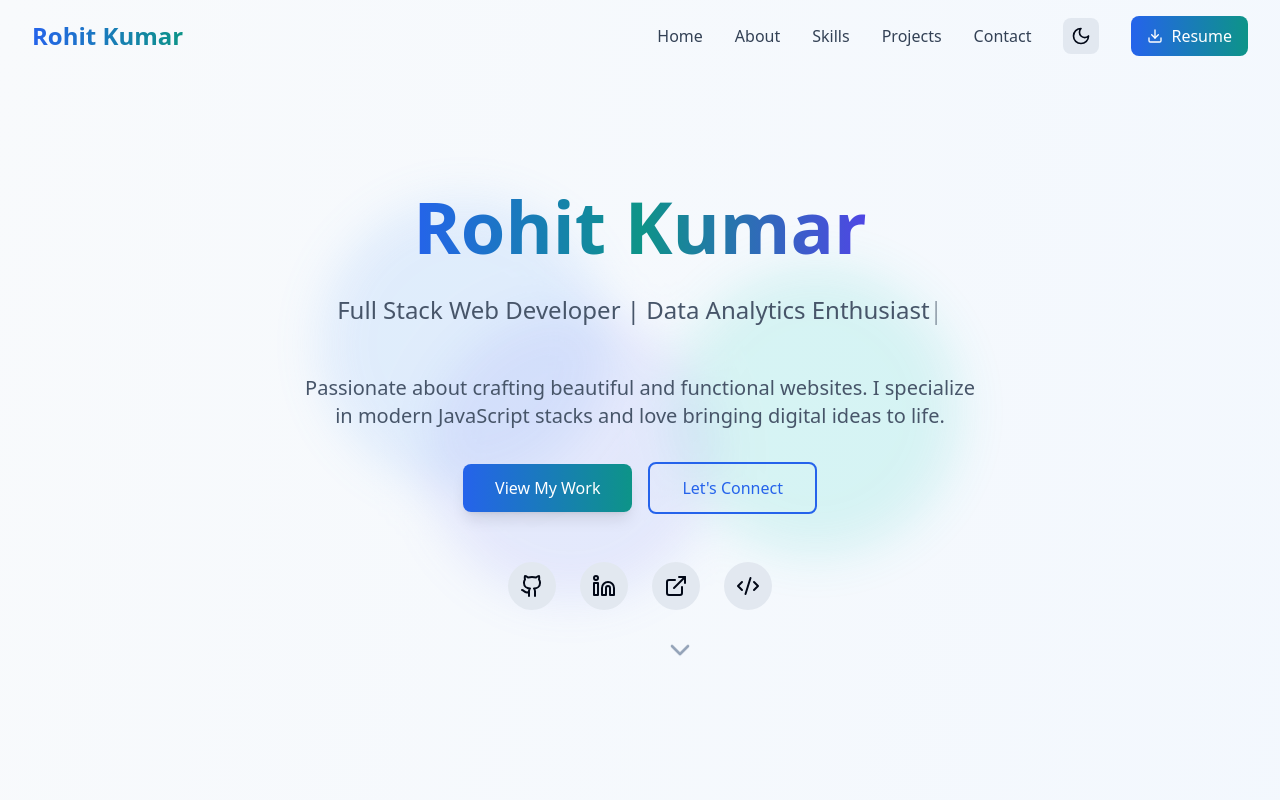
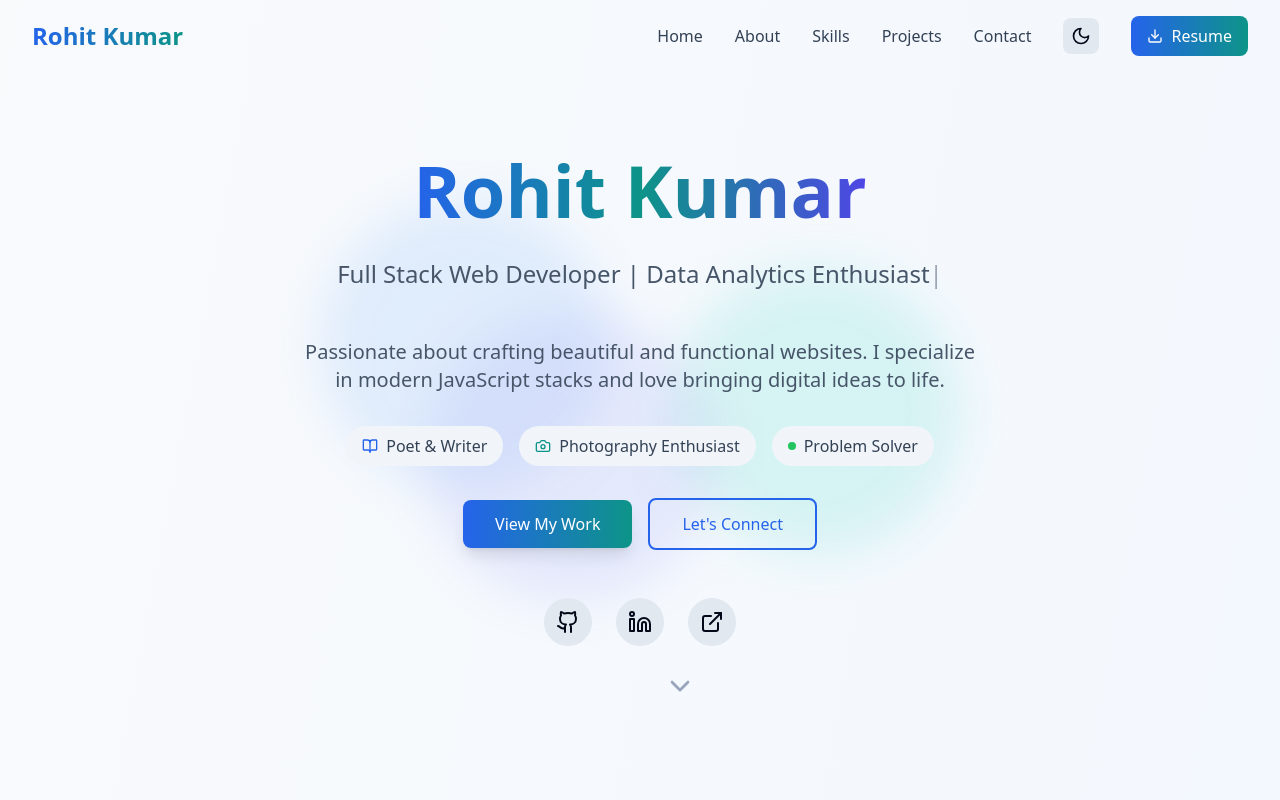
Before and after one commit to Rohitk6150/rohit-kumar-folio-craft, a React (Vite) app: page / in a window 1280 px wide. Shown: the top 800 px of the page. Built offline with nearby package versions, Linux system fonts and the light colour scheme.

Commit message:
Remove Coding Ninjas icon and add highlights
Removed Coding Ninjas icon from the hero section. Added a highlights section with interests and a random achievement.

```diff
--- a/src/components/HeroSection.tsx
+++ b/src/components/HeroSection.tsx
@@ -1,6 +1,6 @@
 
 import React, { useState, useEffect } from 'react';
-import { ChevronDown, Github, Linkedin, ExternalLink, Code2 } from 'lucide-react';
+import { ChevronDown, Github, Linkedin, ExternalLink, BookOpen, Camera } from 'lucide-react';
 
 const HeroSection = () => {
   const [displayText, setDisplayText] = useState('');
@@ -46,6 +46,24 @@ const HeroSection = () => {
           Passionate about crafting beautiful and functional websites. I specialize in modern JavaScript stacks and love bringing digital ideas to life.
         </p>
 
+        {/* Highlights/Achievements Section */}
+        <div className="mb-8 animate-fade-in animation-delay-1500">
+          <div className="flex flex-wrap items-center justify-center gap-4 text-sm sm:text-base">
+            <div className="flex items-center space-x-2 bg-slate-100 dark:bg-slate-800 px-4 py-2 rounded-full">
+              <BookOpen size={16} className="text-blue-600" />
+              <span className="text-slate-700 dark:text-slate-300">Poet & Writer</span>
+            </div>
+            <div className="flex items-center space-x-2 bg-slate-100 dark:bg-slate-800 px-4 py-2 rounded-full">
+              <Camera size={16} className="text-teal-600" />
+              <span className="text-slate-700 dark:text-slate-300">Photography Enthusiast</span>
+            </div>
+            <div className="flex items-center space-x-2 bg-slate-100 dark:bg-slate-800 px-4 py-2 rounded-full">
+              <span className="w-2 h-2 bg-green-500 rounded-full"></span>
+              <span className="text-slate-700 dark:text-slate-300">Problem Solver</span>
+            </div>
+          </div>
+        </div>
+
         <div className="flex flex-col sm:flex-row items-center justify-center gap-4 mb-12 animate-fade-in animation-delay-2000">
           <a
             href="#projects"
@@ -86,16 +104,8 @@ const HeroSection = () => {
           >
             <ExternalLink size={24} />
           </a>
-          <a
-            href="https://www.codingninjas.com/studio/profile/rohitk6150"
-            target="_blank"
-            rel="noopener noreferrer"
-            className="p-3 rounded-full bg-slate-200 dark:bg-slate-700 hover:bg-slate-300 dark:hover:bg-slate-600 transition-all duration-200 transform hover:scale-110"
-          >
-            <Code2 size={24} />
-          </a>
 
-          {/* Bounce arrow positioned above LinkedIn icon */}
+          {/* Bounce arrow positioned below social icons */}
           <div className="absolute -bottom-16 left-1/2 transform -translate-x-1/2 animate-bounce">
             <ChevronDown size={32} className="text-slate-400" />
           </div>
```
